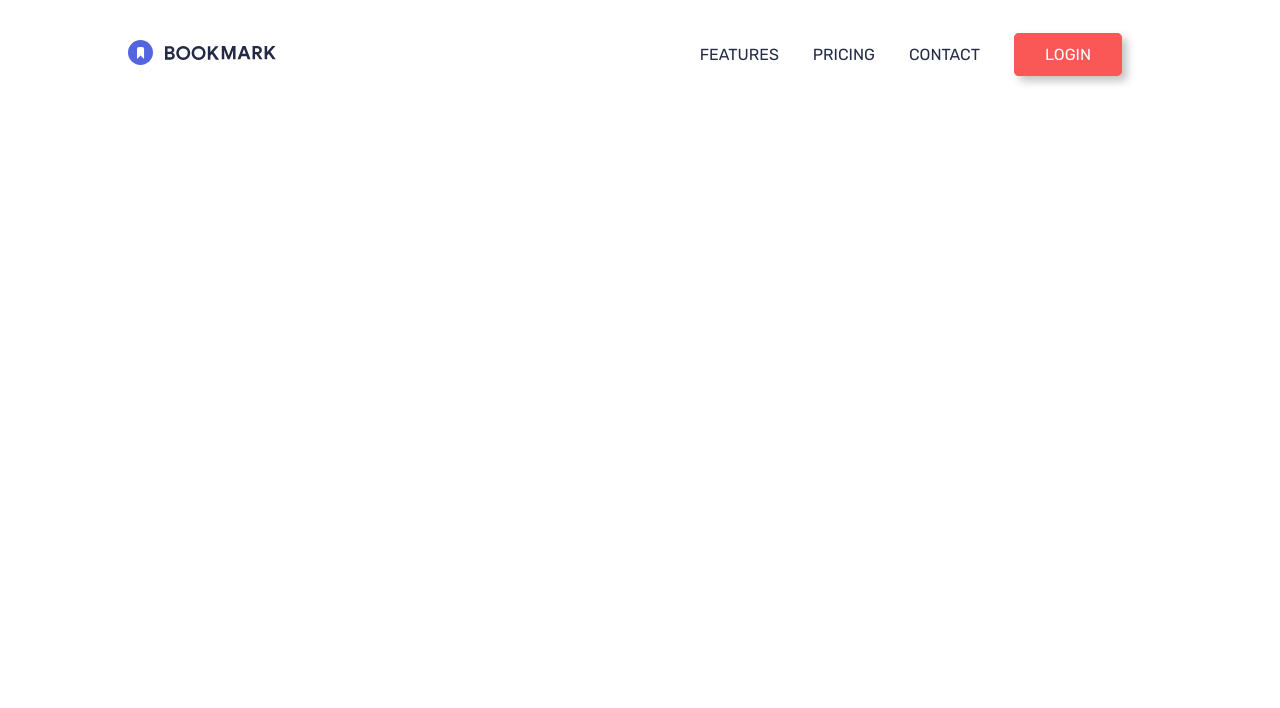
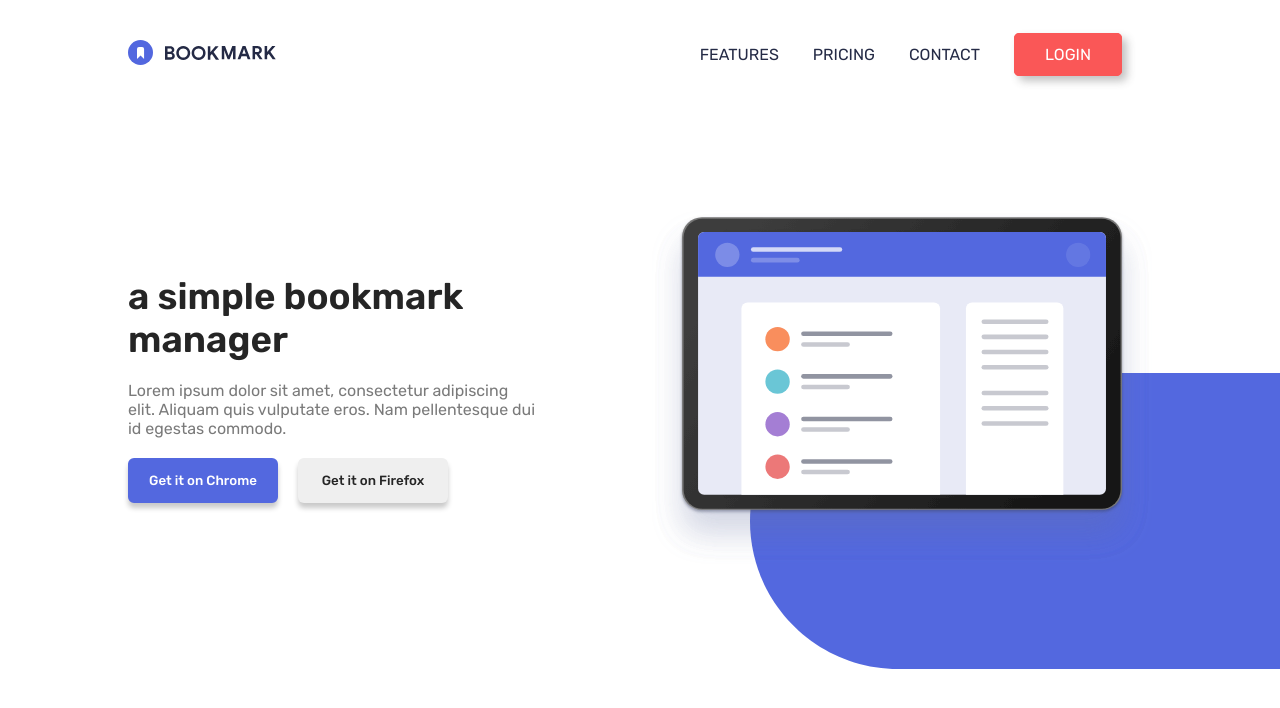
Before and after one commit to wendelisc12/bookmark-landingpage, a website: page src/index.html in a window 1280 px wide. Drawn offline with nearby package versions, Linux system fonts and the light colour scheme.

Commit message:
feat: criação do hero

```diff
--- a/src/index.html
+++ b/src/index.html
@@ -39,6 +39,23 @@
         </nav>
     </header>
 
+    <main>
+        <div class="main">
+            <div class="main_texts">
+                <h1 class="main_titulo">a simple bookmark <br>manager</h1>
+                <p class="main_descricao">Lorem ipsum dolor sit amet, consectetur adipiscing elit. Aliquam quis vulputate eros. Nam pellentesque dui id egestas commodo. </p>
+                <div class="main_buttons">
+                    <button class="main_buttons_chrome">Get it on Chrome</button>
+                    <button class="main_buttons_firefox">Get it on Firefox</button>
+                </div>
+            </div>
+
+            <div class="main_image">
+                <img src="images/illustration-hero.svg" width="500" alt="">
+            </div>
+        </div>
+    </main>
+
     <script src="https://code.jquery.com/jquery-3.7.1.min.js"
         integrity="sha256-/JqT3SQfawRcv/BIHPThkBvs0OEvtFFmqPF/lYI/Cxo=" crossorigin="anonymous"></script>
     <script src="js/script.js"></script>
--- a/src/styles/layout.scss
+++ b/src/styles/layout.scss
@@ -9,3 +9,11 @@ nav{
     align-items: center;
     justify-content: space-between;
 }
+
+main{
+    display: flex;
+    background: url("../images/bg-hero1.svg") no-repeat right bottom;
+    justify-content: center;
+    align-items: center;
+    height: 70vh;
+}
--- a/src/styles/modules.scss
+++ b/src/styles/modules.scss
@@ -41,6 +41,72 @@
     }
 }
 
+.main{
+    width: 80%;
+    margin: 0 auto;
+    justify-content: space-between;
+    display: flex;
+
+    &_texts{
+        width: 40%;
+        display: flex;
+        flex-direction: column;
+        justify-content: center;
+        gap: 20px;
+    }
+
+    &_titulo{
+        font-weight: 600;
+        font-size: 2.3em;
+        color: #252525;
+    }
+
+    &_descricao{
+        color: #7a7a7a;
+    }
+
+    &_buttons{
+        display: flex;
+        gap: 20px;
+
+        &_chrome, &_firefox{
+            width: 150px;
+            height: 45px;
+            cursor: pointer;
+            border: 0;
+            border-radius: 6px;
+            font-weight: 500;
+            box-shadow: 0px 5px 5px #1b1b1b3b;
+            transition: all 400ms;
+        }
+
+        &_firefox{
+            color: #252525;
+            border: 2px solid transparent;
+            &:hover{
+                border: 2px solid #252525;
+                background-color: white;
+            }
+        }
+
+        &_chrome{
+            background-color: map-get($Primary, SoftBlue );
+            color: white;
+            border: 2px solid  map-get($Primary, SoftBlue );
+
+            &:hover{
+                border: 2px solid  map-get($Primary, SoftBlue );
+                background-color: transparent;
+                color: map-get($Primary, SoftBlue );
+            }
+        }
+    }
+
+    &_images{
+        width: 60%;
+    }
+}
+
 @media screen and (max-width: 767px){
     .menu{
 
```
Also changed, not shown: src/images/bg-hero.svg (added), src/images/bg-hero1.svg (added), src/styles/style.css, 1 other file.
